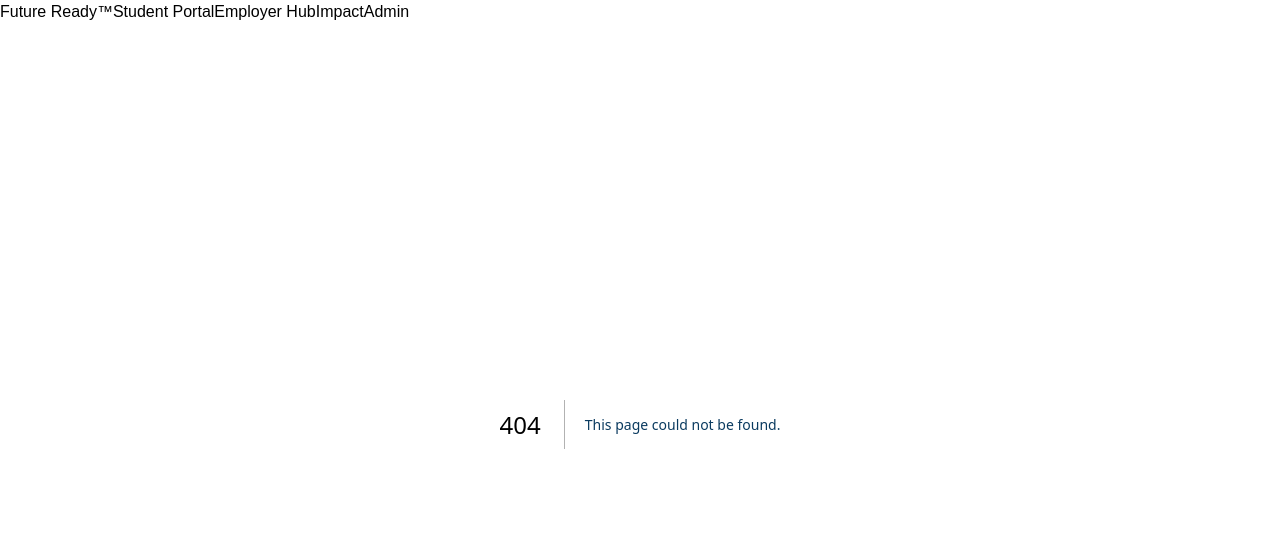
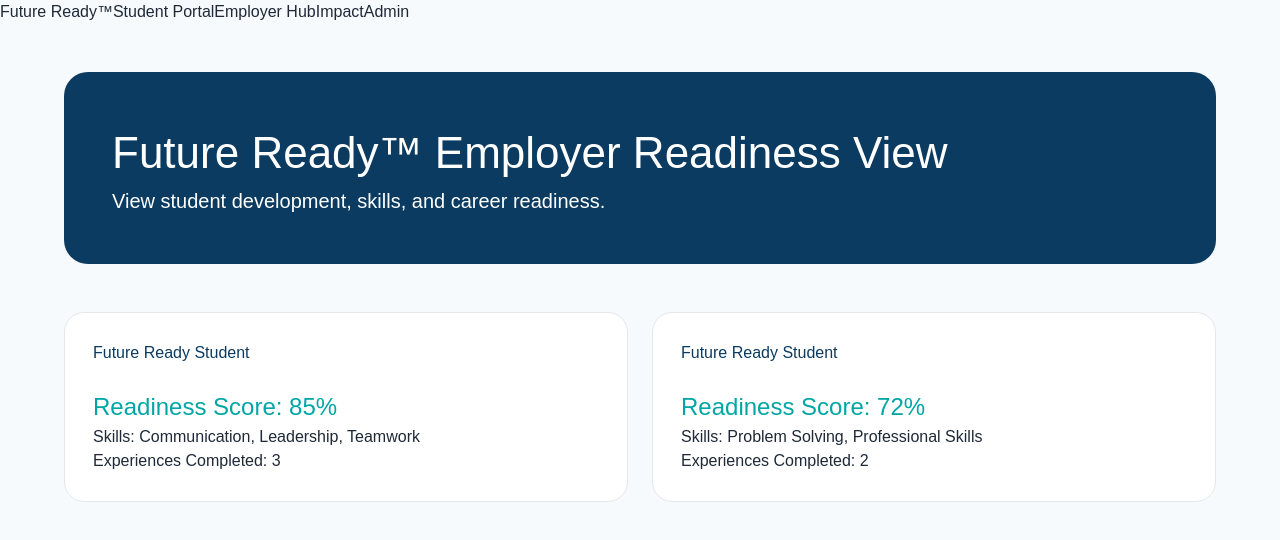
Before and after one commit to Link-Lake-Norman/Build6-, a Next.js app: page /employer-hub/readiness in a window 1280 px wide. Before the commit this address had no page. Shown: the top 540 px of the page. Built offline with nearby package versions, Linux system fonts and the light colour scheme.

Commit message:
Add employer readiness view

```diff
--- /dev/null
+++ b/app/employer-hub/readiness/page.tsx
@@ -0,0 +1,67 @@
+export default function EmployerReadinessPage() {
+
+  const students = [
+    {
+      name: "Future Ready Student",
+      readiness: 85,
+      skills: "Communication, Leadership, Teamwork",
+      experiences: 3,
+    },
+    {
+      name: "Future Ready Student",
+      readiness: 72,
+      skills: "Problem Solving, Professional Skills",
+      experiences: 2,
+    },
+  ];
+
+  return (
+    <main>
+
+      <section className="hero">
+
+        <h1>
+          Future Ready™ Employer Readiness View
+        </h1>
+
+        <p>
+          View student development, skills, and career readiness.
+        </p>
+
+      </section>
+
+
+      <section className="journey-grid">
+
+        {students.map((student, index) => (
+
+          <article
+            className="journey-card"
+            key={index}
+          >
+
+            <h2>
+              {student.name}
+            </h2>
+
+            <h3>
+              Readiness Score: {student.readiness}%
+            </h3>
+
+            <p>
+              Skills: {student.skills}
+            </p>
+
+            <p>
+              Experiences Completed: {student.experiences}
+            </p>
+
+          </article>
+
+        ))}
+
+      </section>
+
+    </main>
+  );
+}
```
